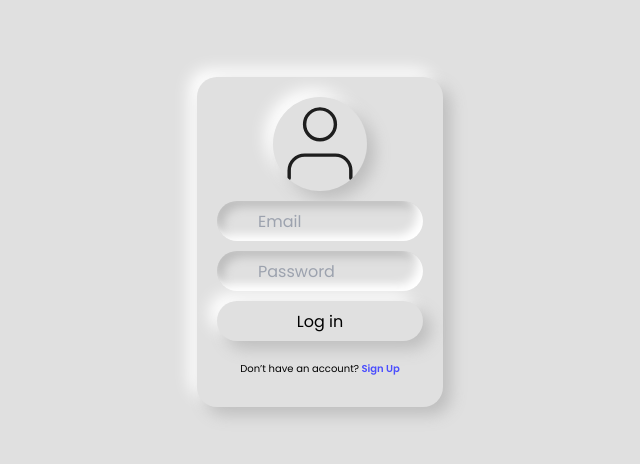
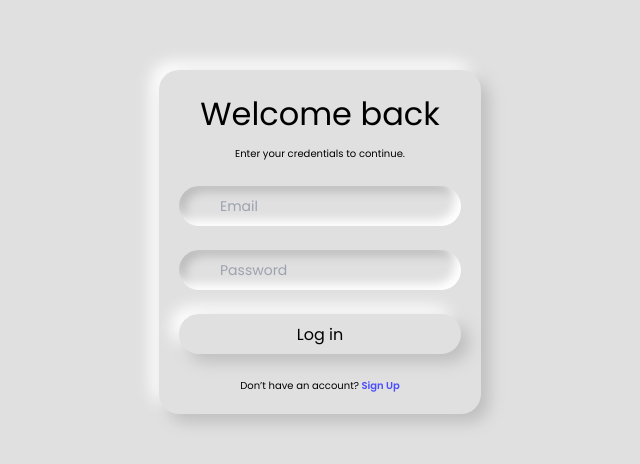
Before and after one commit to BolandoKen/WEB-SSIS, a React (Create React App) app in the folder frontend/: page / in a window 1280 px wide. Shown: the part 146-610 px from the top of the page, without its empty margins (320-960 px from the left). Built offline with nearby package versions, Linux system fonts and the light colour scheme.

Commit message:
Refactor(Auth): Removed profile section and replace with text section

```diff
--- a/frontend/src/components/ContentBox.js
+++ b/frontend/src/components/ContentBox.jsx
@@ -31,7 +31,7 @@ function ContentBox({ activePage }) {
         college_id
       });
     } else if (activePage === "students") {
-      const [id, idnumber, firstname, lastname, gender, yearlevel, programcode, programname, collegecode, collegename, program_id, college_id] = rowData;
+      const [id, idnumber, firstname, lastname, gender, yearlevel, programcode, programname, collegecode, collegename, program_id, college_id, profile_photo_url] = rowData;
       setEditStudent({
         id,
         idnumber,
@@ -44,7 +44,8 @@ function ContentBox({ activePage }) {
         collegecode,
         collegename,
         program_id,
-        college_id
+        college_id,
+        profile_photo_url  // ← This was missing!
       });
     }
     setIsAdding(true);
--- a/frontend/src/components/SignupForm.js
+++ b/frontend/src/components/LoginForm.jsx
@@ -1,8 +1,7 @@
 import React, { useState } from "react";
 
-function SignupForm({ onSubmit, onToggle }) {
+function LoginForm({ onSubmit, onToggle }) {
   const [formData, setFormData] = useState({
-    username: "",
     email: "",
     password: ""
   });
@@ -16,24 +15,15 @@ function SignupForm({ onSubmit, onToggle }) {
 
   const handleSubmit = (e) => {
     e.preventDefault();
-    onSubmit(formData); // send actual user input
+    onSubmit(formData); // send actual input values
   };
 
   return (
-    <form className="signup-form" onSubmit={handleSubmit}>
-      <div className="signup-header">
-        <img src="icons/UserProfile.svg" alt="Logo" className="profile-pic" />
+    <form className="login-form" onSubmit={handleSubmit}>
+      <div className="text-section">
+        <p className="welcome-text">Welcome back</p>
+        <p className="subtext">Enter your credentials to continue.</p>
       </div>
-
-      <input
-        className="auth-input"
-        type="text"
-        name="username"
-        placeholder="Username"
-        value={formData.username}
-        onChange={handleChange}
-        required
-      />
 
       <input
         className="auth-input"
@@ -55,14 +45,14 @@ function SignupForm({ onSubmit, onToggle }) {
         required
       />
 
-      <button type="submit" className="confirm-button">Sign Up</button>
+      <button type="submit" className="confirm-button">Log in</button>
 
       <p className="toggle-text">
-        Already have an account?
-        <span className="toggle-link" onClick={onToggle}> Login</span>
+        Don’t have an account?
+        <span className="toggle-link" onClick={onToggle}> Sign Up</span>
       </p>
     </form>
   );
 }
 
-export default SignupForm;
+export default LoginForm;
--- a/frontend/src/components/LoginForm.js
+++ b/frontend/src/components/SignupForm.jsx
@@ -1,7 +1,8 @@
 import React, { useState } from "react";
 
-function LoginForm({ onSubmit, onToggle }) {
+function SignupForm({ onSubmit, onToggle }) {
   const [formData, setFormData] = useState({
+    username: "",
     email: "",
     password: ""
   });
@@ -15,14 +16,24 @@ function LoginForm({ onSubmit, onToggle }) {
 
   const handleSubmit = (e) => {
     e.preventDefault();
-    onSubmit(formData); // send actual input values
+    onSubmit(formData); // send actual user input
   };
 
   return (
-    <form className="login-form" onSubmit={handleSubmit}>
-      <div className="signup-header">
-        <img src="icons/UserProfile.svg" alt="Logo" className="profile-pic" />
+    <form className="signup-form" onSubmit={handleSubmit}>
+       <div className="text-section">
+        <p className="welcome-text">Get started</p>
+        <p className="subtext">Complete the form to set up your profile.</p>
       </div>
+      <input
+        className="auth-input"
+        type="text"
+        name="username"
+        placeholder="Username"
+        value={formData.username}
+        onChange={handleChange}
+        required
+      />
 
       <input
         className="auth-input"
@@ -44,14 +55,14 @@ function LoginForm({ onSubmit, onToggle }) {
         required
       />
 
-      <button type="submit" className="confirm-button">Log in</button>
+      <button type="submit" className="confirm-button">Sign Up</button>
 
       <p className="toggle-text">
-        Don’t have an account?
-        <span className="toggle-link" onClick={onToggle}> Sign Up</span>
+        Already have an account?
+        <span className="toggle-link" onClick={onToggle}> Login</span>
       </p>
     </form>
   );
 }
 
-export default LoginForm;
+export default SignupForm;
--- a/frontend/src/styles/Login.css
+++ b/frontend/src/styles/Login.css
@@ -16,7 +16,7 @@
     justify-content: center;
     align-items: center;
     padding: 20px;
-    gap: 10px;
+    gap: 24px;
 
     width: fit-content;
     height: fit-content ;
@@ -29,14 +29,35 @@
     order: 0;
     flex-grow: 0;
 }
+.text-section{
+    display: flex;
+    flex-direction: column;
+    align-items: center;
+    justify-content: center;
+    padding: 0px;
+    gap: 8px;
+}
+.text-section p{
+    margin: 0px;
+    font-family: var(--font-family-base);
+    font-style: normal;
+    color: var(--color-black);
+}
+
+.welcome-text{
+    font-size: var(--font-size-title);
+}
+
+.subtext{
+    font-size: var(--font-size-small);
+}
 
 .profile-pic{
     display: flex;
     align-items: center;
     justify-content: center;
     cursor: pointer;
-    height: 94px;
-    width: 94px;
+    height: 80px;
     background-color: var(--color-neutral);
     border-radius: 100%;
     box-shadow: var(--protruding);
@@ -53,9 +74,9 @@
 
     color: var(--color-black);
     font-family: var(--font-family-base);
-    font-size: var(--font-size-regular);
+    font-size: 14px;
 
-    width: 124px;
+    width: 200px;
     height: 24px;
 
     background: var(--color-neutral);
@@ -70,12 +91,11 @@
 }
 
 .auth-input::placeholder {
-
     color: var(--color-neutral-grey);
     font-family: var(--font-family-base);
     font-style: normal;
     font-weight: 400;
-    font-size: var(--font-size-regular);
+    font-size: 14px;
 }
 
 .auth-input:focus {
@@ -116,7 +136,7 @@
 }
 
 .toggle-text{
-
+    margin: 0px;
     font-family: var(--font-family-base);
     font-style: normal;
     font-size: var(--font-size-small);
```
